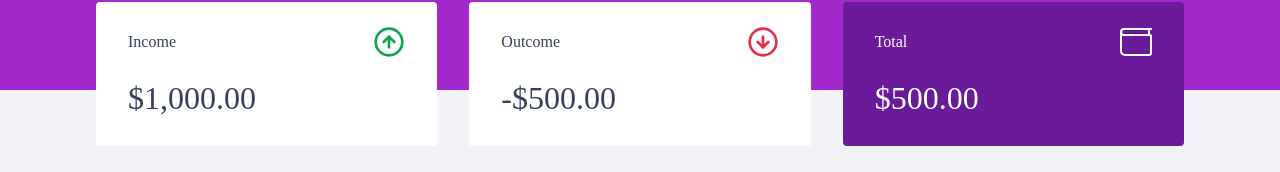
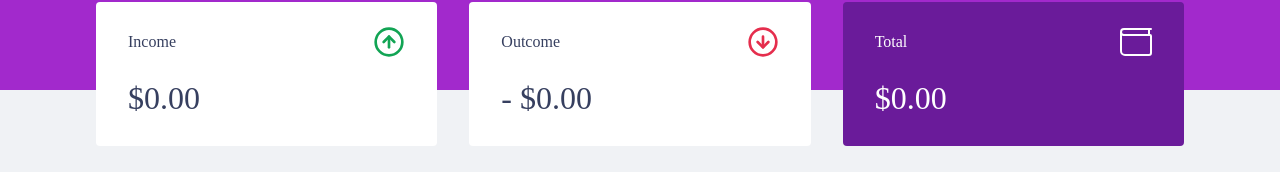
Before and after one commit to wilsonfsouza/wallet, a React (Create React App) app: page / in a window 1280 px wide. Shown: the part 182-354 px from the top of the page. Built offline with nearby package versions, Linux system fonts and the light colour scheme; no server answers; what miragejs would draw is missing.

Commit message:
feat: calculated income, outcome, and total summary.

```diff
--- a/src/components/Summary/index.tsx
+++ b/src/components/Summary/index.tsx
@@ -2,25 +2,59 @@ import { FiArrowDownCircle, FiArrowUpCircle } from 'react-icons/fi';
 import { BsWallet } from 'react-icons/bs';
 import { Card } from './Card';
 import { Container } from './styles';
+import { useContext, useMemo } from 'react';
+import { TransactionsContext } from '../../contexts/transactionsContext';
+import { formatAmount } from '../../utils/formatAmount';
 
 export const Summary = () => {
+    const { transactions } = useContext(TransactionsContext);
+
+    const { income, outcome, total } = useMemo(() => {
+        const accumulatedTransactions = transactions.reduce((acc, transaction) => {
+            switch (transaction.type) {
+                case 'income':
+                    acc.income += transaction.amount
+                    acc.total += transaction.amount
+                    break;
+                case 'outcome':
+                    acc.outcome += transaction.amount
+                    acc.total -= transaction.amount
+                    break;
+                default:
+                    break;
+            }
+
+            return acc;
+        }, {
+            total: 0,
+            income: 0,
+            outcome: 0
+        });
+
+        return {
+            total: formatAmount(accumulatedTransactions.total),
+            income: formatAmount(accumulatedTransactions.income),
+            outcome: formatAmount(accumulatedTransactions.outcome)
+        }
+    }, [transactions]);
+
     return (
         <Container>
             <Card
                 title="Income"
-                amount="$1,000.00"
+                amount={income}
                 icon={FiArrowUpCircle}
                 iconColor="#12A454"
             />
             <Card
                 title="Outcome"
-                amount="-$500.00"
+                amount={`- ${outcome}`}
                 icon={FiArrowDownCircle}
                 iconColor="#E52E4D"
             />
             <Card
                 title="Total"
-                amount="$500.00"
+                amount={total}
                 icon={BsWallet}
                 iconColor="#fff"
                 textColor="#fff"
```
